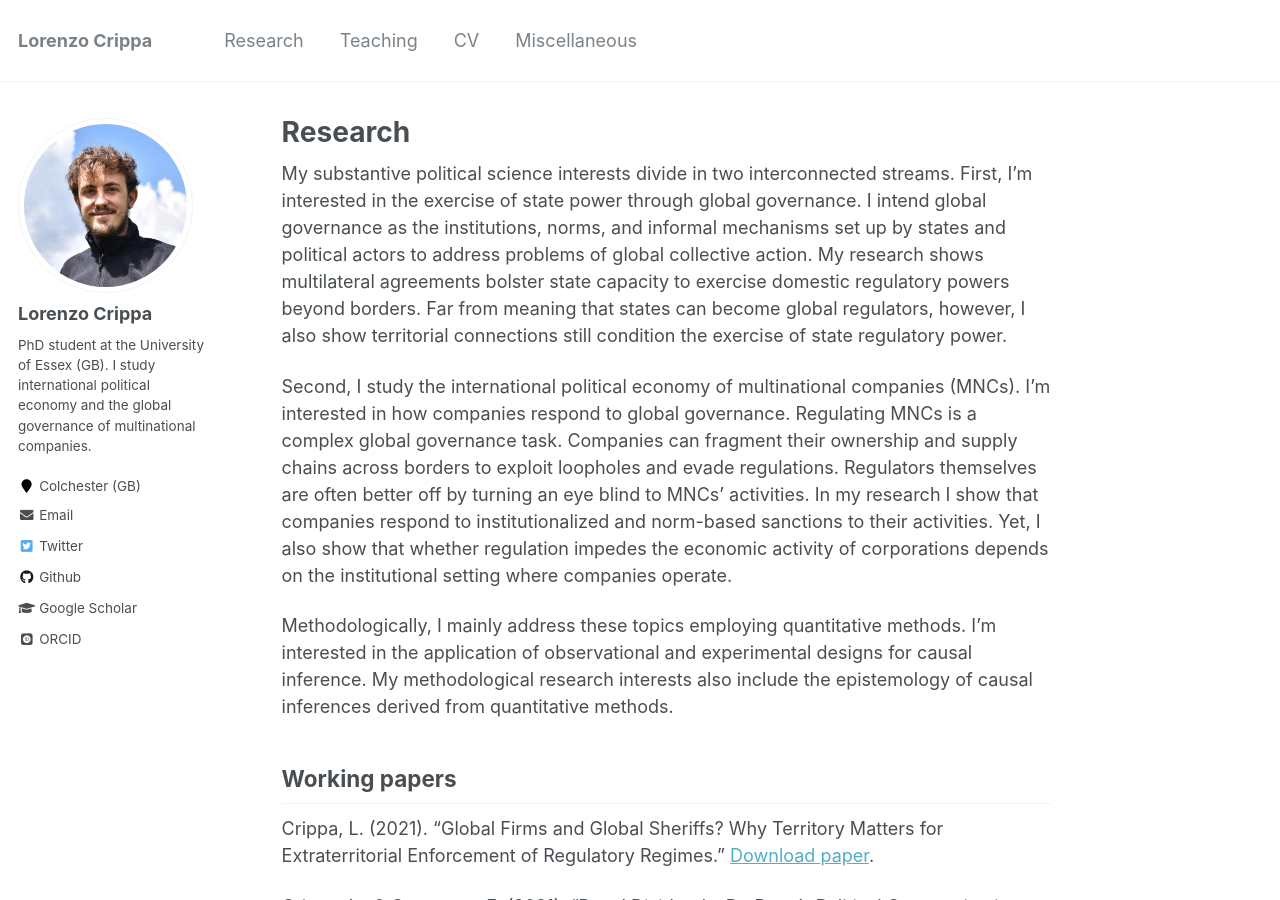
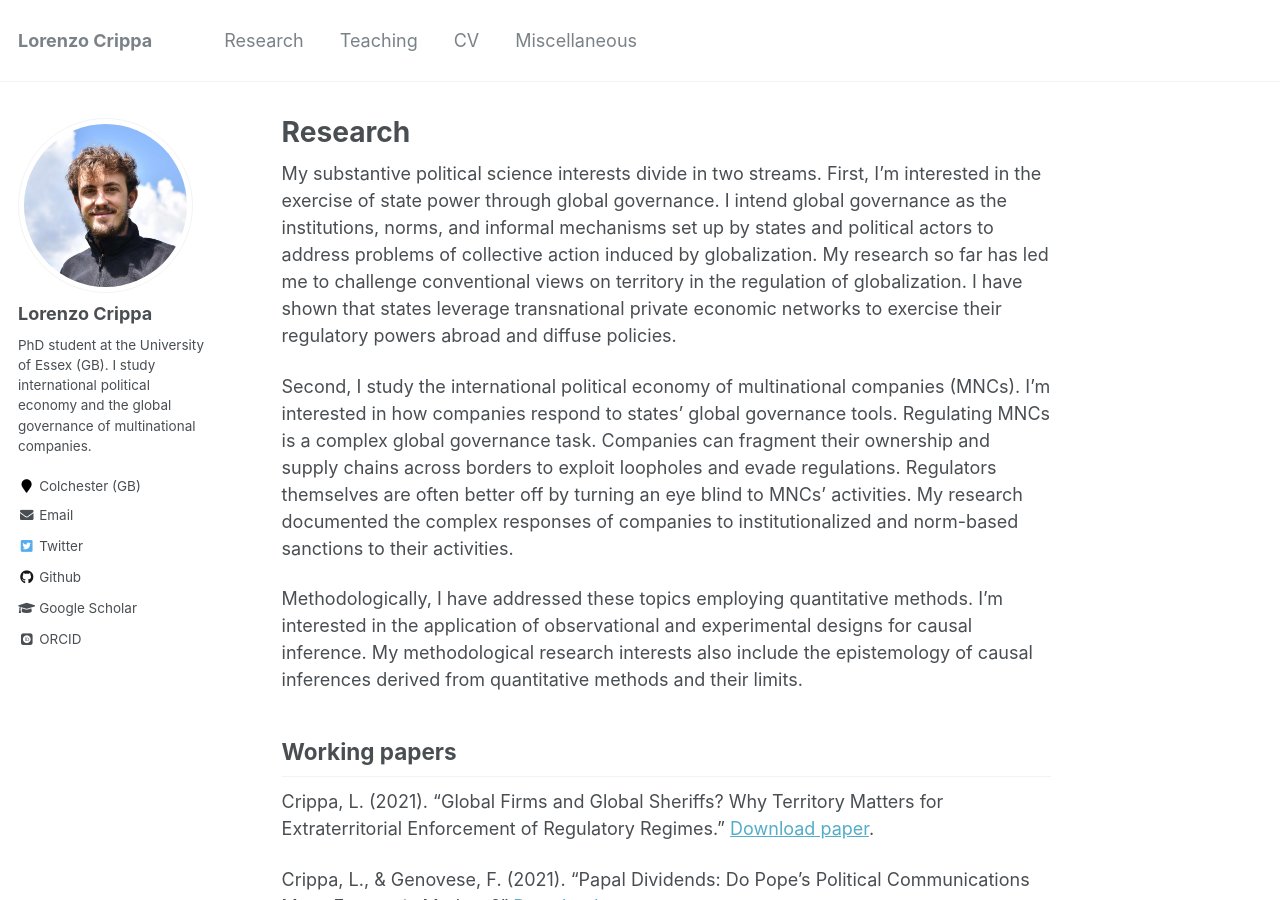
Before and after one commit to lorenzo-crippa/lorenzo-crippa.github.io, a Jekyll site: the page built from _pages/research.md, in a window 1280 px wide and 900 px high. Built offline with Jekyll 4.4.1, drawn with Linux system fonts in a browser that asks for light colours; some web fonts are replaced.

Commit message:
Updates to research summaries

```diff
--- a/_pages/research.md
+++ b/_pages/research.md
@@ -5,11 +5,11 @@ author_profile: true
 redirect_from:
   - /research.html
 ---
-My substantive political science interests divide in two interconnected streams. First, I'm interested in the exercise of state power through global governance. I intend global governance as the institutions, norms, and informal mechanisms set up by states and political actors to address problems of global collective action. My research shows multilateral agreements bolster state capacity to exercise domestic regulatory powers beyond borders. Far from meaning that states can become global regulators, however, I also show territorial connections still condition the exercise of state regulatory power.
+My substantive political science interests divide in two streams. First, I'm interested in the exercise of state power through global governance. I intend global governance as the institutions, norms, and informal mechanisms set up by states and political actors to address problems of collective action induced by globalization. My research so far has led me to challenge conventional views on territory in the regulation of globalization. I have shown that states leverage transnational private economic networks to exercise their regulatory powers abroad and diffuse policies.
 
-Second, I study the international political economy of multinational companies (MNCs). I'm interested in how companies respond to global governance. Regulating MNCs is a complex global governance task. Companies can fragment their ownership and supply chains across borders to exploit loopholes and evade regulations. Regulators themselves are often better off by turning an eye blind to MNCs' activities. In my research I show that companies respond to institutionalized and norm-based sanctions to their activities. Yet, I also show that whether regulation impedes the economic activity of corporations depends on the institutional setting where companies operate.
+Second, I study the international political economy of multinational companies (MNCs). I'm interested in how companies respond to states' global governance tools. Regulating MNCs is a complex global governance task. Companies can fragment their ownership and supply chains across borders to exploit loopholes and evade regulations. Regulators themselves are often better off by turning an eye blind to MNCs' activities. My research documented the complex responses of companies to institutionalized and norm-based sanctions to their activities.
 
-Methodologically, I mainly address these topics employing quantitative methods. I'm interested in the application of observational and experimental designs for causal inference. My methodological research interests also include the epistemology of causal inferences derived from quantitative methods.
+Methodologically, I have addressed these topics employing quantitative methods. I'm interested in the application of observational and experimental designs for causal inference. My methodological research interests also include the epistemology of causal inferences derived from quantitative methods and their limits.
 
 ## Working papers
 Crippa, L. (2021). "Global Firms and Global Sheriffs? Why Territory Matters for Extraterritorial Enforcement of Regulatory Regimes." [Download paper](https://lorenzo-crippa.github.io/files/sheriffs.pdf).
```
Also changed, not shown: _pages/about.md (+2 -2 lines).
